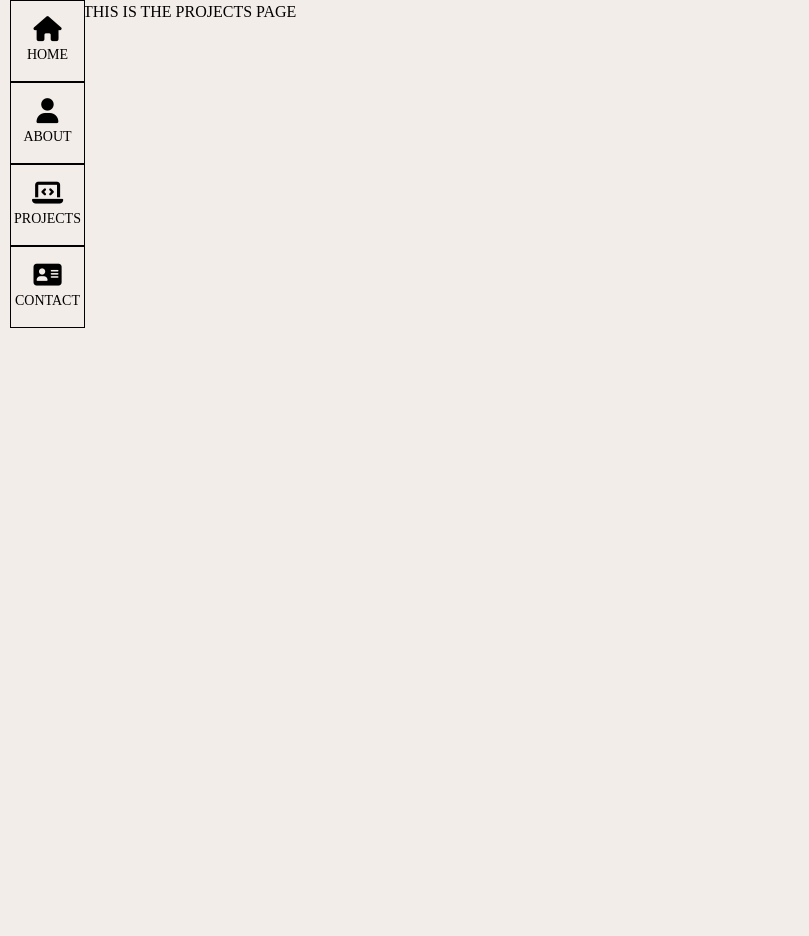
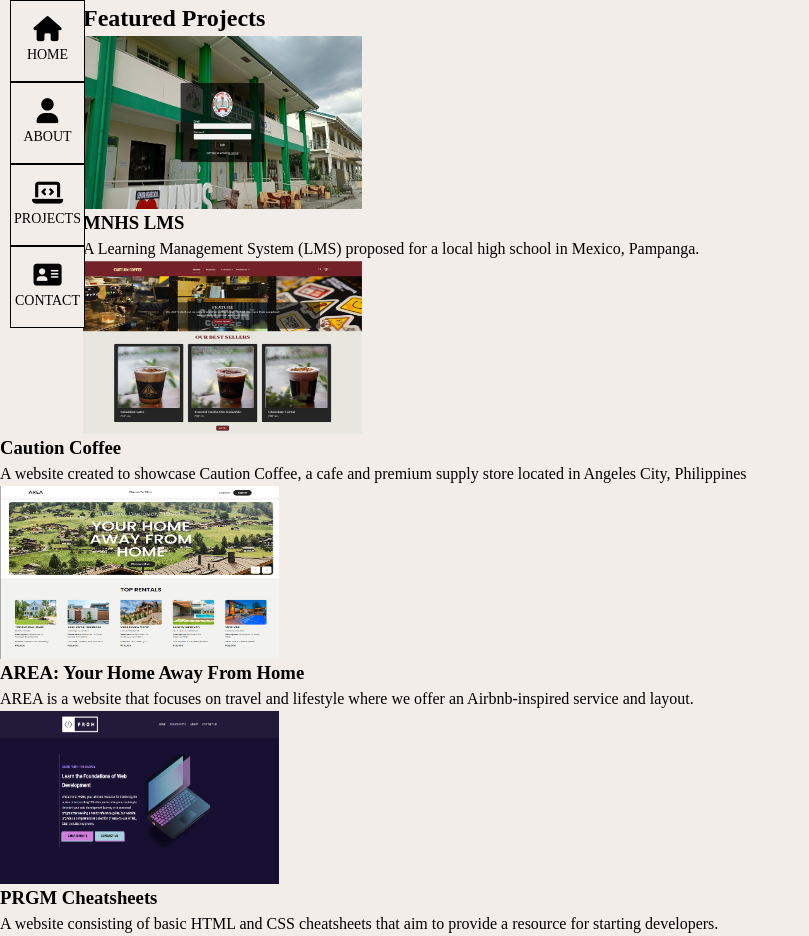
Before and after one commit to ru-wel/portfolio-wdfol, a React (Vite) app: page /projects in a window 1280 px wide. Shown: the whole page, without its empty margins (0-809 px from the left). Before the commit the page ends 800 px from the top, so only its background shows below. Built offline with nearby package versions, Linux system fonts and the light colour scheme; a web font is replaced by a local one.

Commit message:
edit small details on project page

```diff
--- a/src/pages/ProjectPage.jsx
+++ b/src/pages/ProjectPage.jsx
@@ -1,5 +1,6 @@
 import React from 'react'
 import { useParams } from "react-router-dom";
+
 import projects from '../assets/projects'
 
 const ProjectPage = () => {
@@ -11,6 +12,7 @@
       <img src={project.image} alt="" />
       <h3>{project.title}</h3>
       <p>{project.description}</p>
+      <p>{project.description2}</p>
     </div>
   )
 }
--- a/src/pages/Projects.jsx
+++ b/src/pages/Projects.jsx
@@ -1,10 +1,29 @@
+import { Link } from 'react-router-dom';
+
 import Nav from './Nav';
+import projects from '../assets/projects';
 
 const Projects = () => {
     return(
       <>
       <Nav />
-      <p>THIS IS THE PROJECTS PAGE</p>
+      <div className="projects">
+        <h2>Featured Projects</h2>
+
+        <div className="projectcards">
+          {projects.map((project, index) =>
+            <div className="card" key={index}>
+              <Link to={`/project/${project.id}`}>
+                <img src={project.image} alt={project.title} width="279px" height="173px" />
+              </Link>
+              <Link to={`/project/${project.id}`} className='project-link'>
+                <h3>{project.title}</h3>
+              </Link>
+              <p>{project.description}</p>
+            </div>
+          )}
+        </div>
+      </div>
       </>
     );
 }
```
